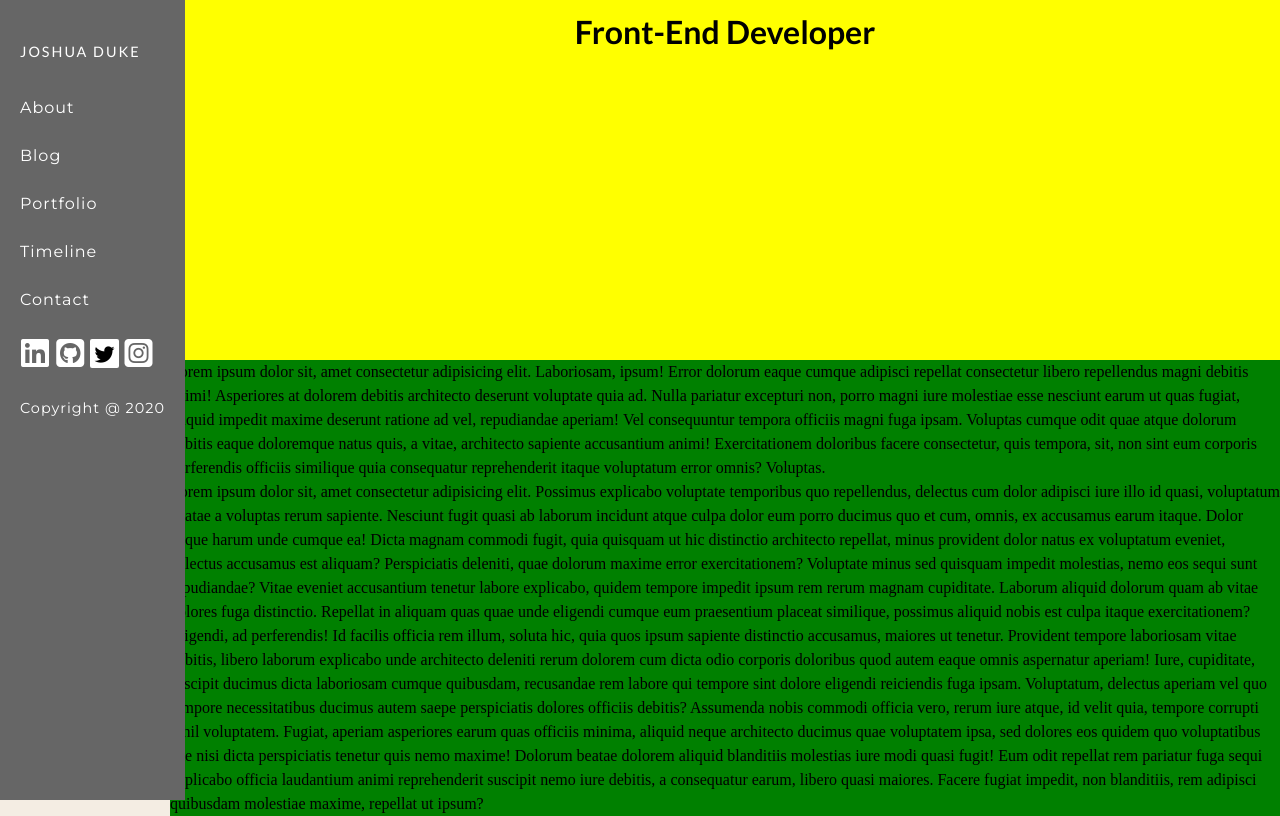
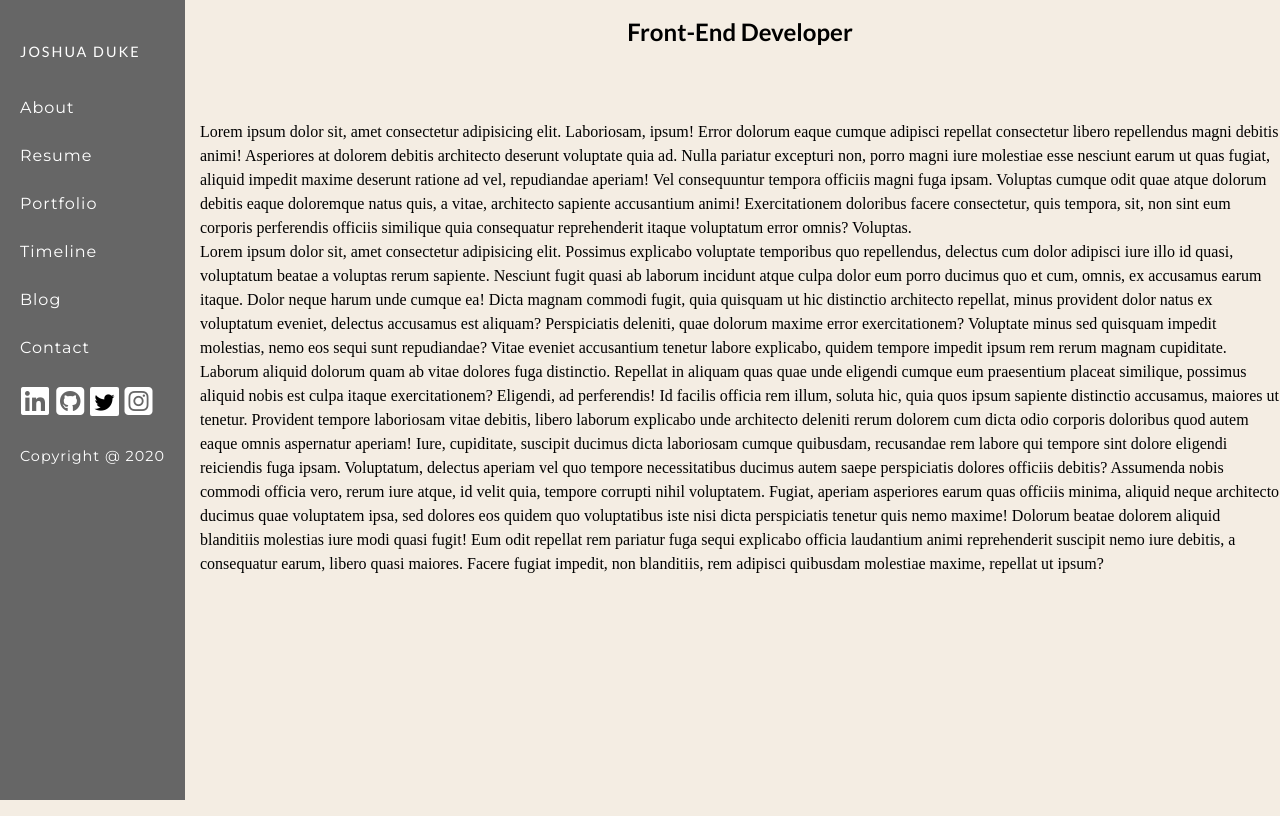
Before and after one commit to joshuaduke/Portfolio_2020, a Node server app: page / in a window 1280 px wide. Run offline with Node 20, Linux system fonts and the light colour scheme; some libraries are stand-ins or nearby versions.

Commit message:
Fixed margin issue for fixed navbar

```diff
--- a/app.js
+++ b/app.js
@@ -19,6 +19,10 @@ app.get("/contact", (req, res)=>{
   res.render("contact");
 });
 
+app.get("/resume", (req, res)=>{
+  res.render("resume");
+})
+
 
 app.listen(3000, process.env.PORT, ()=>{
   console.log("server has started");
--- a/public/stylesheets/_navbar.scss
+++ b/public/stylesheets/_navbar.scss
@@ -75,20 +75,4 @@
       }
     }
   }
-
-  #home{
-    margin-left:170px;
-    background-color:green;
-
-    header{
-      padding:20px;
-      background-color:yellow;
-      text-align:center;
-      height:45vh;
-      h1{
-        font-size:2em;
-
-      }
-    }
-  }
 }
--- a/public/stylesheets/index.css
+++ b/public/stylesheets/index.css
@@ -65,22 +65,6 @@
   color: #fff;
 }
 
-#container #home {
-  margin-left: 170px;
-  background-color: green;
-}
-
-#container #home header {
-  padding: 20px;
-  background-color: yellow;
-  text-align: center;
-  height: 45vh;
-}
-
-#container #home header h1 {
-  font-size: 2em;
-}
-
 * {
   margin: 0;
   padding: 0;
@@ -111,6 +95,10 @@ header {
   text-align: center;
   height: 15vh;
   padding: 20px;
+}
+
+main {
+  margin-left: 200px;
 }
 
 .split_two_rows {
--- a/public/stylesheets/index.scss
+++ b/public/stylesheets/index.scss
@@ -29,6 +29,10 @@ header {
   text-align: center;
   height:15vh;
   padding:20px;
+}
+
+main{
+  margin-left:200px;
 }
 
 .split_two_rows{
--- a/views/partials/header.ejs
+++ b/views/partials/header.ejs
@@ -21,9 +21,10 @@
       <h2>Joshua Duke</h2>
       <ul>
         <li> <a href="/">About</a> </li>
-        <li> <a href="#">Blog</a> </li>
+        <li> <a href="/resume">Resume</a> </li>
         <li> <a href="/portfolio">Portfolio</a> </li>
         <li> <a href="#">Timeline</a> </li>
+        <li> <a href="#">Blog</a> </li>
         <li> <a href="/contact">Contact</a> </li>
         <li>
           <a href="#"><i class="fab fa-linkedin fa-2x"></i></a>
```
Also changed, not shown: views/resume.ejs (added, +10 -0 lines), public/images/resume.png (added), 1 other file.
